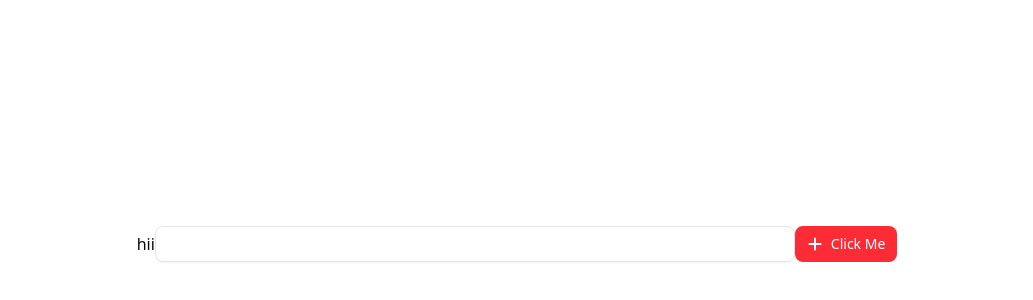
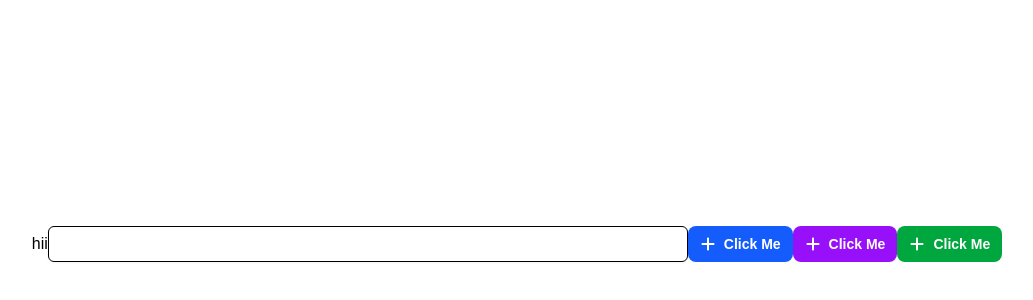
Before and after one commit to AbdulCoforge/shop-manager, a Next.js app: page / in a window 1280 px wide. Shown: the part 156-456 px from the top of the page, without its empty margins (123-1156 px from the left). Built offline with nearby package versions, Linux system fonts and the light colour scheme.

Commit message:
new design added in assetsfolder and button configurations done

```diff
--- a/app/globals.css
+++ b/app/globals.css
@@ -1,7 +1,4 @@
 @import "tailwindcss";
-@import "tw-animate-css";
-
-@custom-variant dark (&:is(.dark *));
 
 :root {
   /* Neutral palette */
@@ -33,158 +30,41 @@
 
   /* Gray shades */
   --gray-100: #ececf0;
-  --radius: 0.625rem;
-  --background: oklch(1 0 0);
-  --foreground: oklch(0.145 0 0);
-  --card: oklch(1 0 0);
-  --card-foreground: oklch(0.145 0 0);
-  --popover: oklch(1 0 0);
-  --popover-foreground: oklch(0.145 0 0);
-  --primary: oklch(0.205 0 0);
-  --primary-foreground: oklch(0.985 0 0);
-  --secondary: oklch(0.97 0 0);
-  --secondary-foreground: oklch(0.205 0 0);
-  --muted: oklch(0.97 0 0);
-  --muted-foreground: oklch(0.556 0 0);
-  --accent: oklch(0.97 0 0);
-  --accent-foreground: oklch(0.205 0 0);
-  --destructive: oklch(0.577 0.245 27.325);
-  --border: oklch(0.922 0 0);
-  --input: oklch(0.922 0 0);
-  --ring: oklch(0.708 0 0);
-  --chart-1: oklch(0.646 0.222 41.116);
-  --chart-2: oklch(0.6 0.118 184.704);
-  --chart-3: oklch(0.398 0.07 227.392);
-  --chart-4: oklch(0.828 0.189 84.429);
-  --chart-5: oklch(0.769 0.188 70.08);
-  --sidebar: oklch(0.985 0 0);
-  --sidebar-foreground: oklch(0.145 0 0);
-  --sidebar-primary: oklch(0.205 0 0);
-  --sidebar-primary-foreground: oklch(0.985 0 0);
-  --sidebar-accent: oklch(0.97 0 0);
-  --sidebar-accent-foreground: oklch(0.205 0 0);
-  --sidebar-border: oklch(0.922 0 0);
-  --sidebar-ring: oklch(0.708 0 0);
 
 }
 
 @theme inline {
 
-  /* Background colors */
-  --background-color: var(--white-100);
-  --primary-bg-color: var(--blue-50);
-  --secondary-bg-color: var(--purple-50);
-  --tertiary-bg-color: var(--green-50);
+    /* Backgrounds */
+  --color-background: var(--white-100);
+  --color-bg-primary: var(--blue-50);
+  --color-bg-secondary: var(--purple-50);
+  --color-bg-tertiary: var(--green-50);
 
-  /* First Grade colors */
-  --primary-color: var(--blue-500);
-  --secondary-color: var(--purple-500);
-  --tertiary-color: var(--green-500);
-  --error-color: var(--red-400);
+  /* Brand / primary colors */
+  --color-primary: var(--blue-500);
+  --color-secondary: var(--purple-500);
+  --color-tertiary: var(--green-500);
+  --color-error: var(--red-400);
 
-  /* Second Grade colors */
-  --sg-primary-color: var(--gray-100);
-  --sg-secondary-color: var(--orange-300);
-  --sg-tertiary-color: var(--green-300);
+  /* Soft / secondary grades */
+  --color-primary-soft: var(--gray-100);
+  --color-secondary-soft: var(--orange-300);
+  --color-tertiary-soft: var(--green-300);
 
-  /* Third Grade colors */
-  --success-transparent-color: var(--green-100);
-  --warning-transparent-color: var(--orange-100);
+  /* State backgrounds */
+  --color-success-bg: var(--green-100);
+  --color-warning-bg: var(--orange-100);
 
   /* Text colors */
-  --primary-text-color: var(--gray-950);
-  --secondary-text-color: var(--white-100);
-  --tertiary-text-color: var(--gray-400);
-  --success-text-color: var(--green-500);
-  --warning-text-color: var(--orange-500);
-  --color-sidebar-ring: var(--sidebar-ring);
-  --color-sidebar-border: var(--sidebar-border);
-  --color-sidebar-accent-foreground: var(--sidebar-accent-foreground);
-  --color-sidebar-accent: var(--sidebar-accent);
-  --color-sidebar-primary-foreground: var(--sidebar-primary-foreground);
-  --color-sidebar-primary: var(--sidebar-primary);
-  --color-sidebar-foreground: var(--sidebar-foreground);
-  --color-sidebar: var(--sidebar);
-  --color-chart-5: var(--chart-5);
-  --color-chart-4: var(--chart-4);
-  --color-chart-3: var(--chart-3);
-  --color-chart-2: var(--chart-2);
-  --color-chart-1: var(--chart-1);
-  --color-ring: var(--ring);
-  --color-input: var(--input);
-  --color-border: var(--border);
-  --color-destructive: var(--destructive);
-  --color-accent-foreground: var(--accent-foreground);
-  --color-accent: var(--accent);
-  --color-muted-foreground: var(--muted-foreground);
-  --color-muted: var(--muted);
-  --color-secondary-foreground: var(--secondary-foreground);
-  --color-secondary: var(--secondary);
-  --color-primary-foreground: var(--primary-foreground);
-  --color-primary: var(--primary);
-  --color-popover-foreground: var(--popover-foreground);
-  --color-popover: var(--popover);
-  --color-card-foreground: var(--card-foreground);
-  --color-card: var(--card);
-  --color-foreground: var(--foreground);
-  --color-background: var(--background);
-  --radius-sm: calc(var(--radius) - 4px);
-  --radius-md: calc(var(--radius) - 2px);
-  --radius-lg: var(--radius);
-  --radius-xl: calc(var(--radius) + 4px);
-  --radius-2xl: calc(var(--radius) + 8px);
-  --radius-3xl: calc(var(--radius) + 12px);
-  --radius-4xl: calc(var(--radius) + 16px);
-
+  --color-text-primary: var(--gray-950);
+  --color-text-secondary: var(--white-100);
+  --color-text-tertiary: var(--gray-400);
+  --color-text-success: var(--green-500);
+  --color-text-warning: var(--orange-500);
 }
 
 body {
-  background: var(--background-color);
+  background: var(--color-background);
+  font-family: Arial, Helvetica, sans-serif;
 }
-
-.dark {
-  --background: oklch(0.145 0 0);
-  --foreground: oklch(0.985 0 0);
-  --card: oklch(0.205 0 0);
-  --card-foreground: oklch(0.985 0 0);
-  --popover: oklch(0.205 0 0);
-  --popover-foreground: oklch(0.985 0 0);
-  --primary: oklch(0.922 0 0);
-  --primary-foreground: oklch(0.205 0 0);
-  --secondary: oklch(0.269 0 0);
-  --secondary-foreground: oklch(0.985 0 0);
-  --muted: oklch(0.269 0 0);
-  --muted-foreground: oklch(0.708 0 0);
-  --accent: oklch(0.269 0 0);
-  --accent-foreground: oklch(0.985 0 0);
-  --destructive: oklch(0.704 0.191 22.216);
-  --border: oklch(1 0 0 / 10%);
-  --input: oklch(1 0 0 / 15%);
-  --ring: oklch(0.556 0 0);
-  --chart-1: oklch(0.488 0.243 264.376);
-  --chart-2: oklch(0.696 0.17 162.48);
-  --chart-3: oklch(0.769 0.188 70.08);
-  --chart-4: oklch(0.627 0.265 303.9);
-  --chart-5: oklch(0.645 0.246 16.439);
-  --sidebar: oklch(0.205 0 0);
-  --sidebar-foreground: oklch(0.985 0 0);
-  --sidebar-primary: oklch(0.488 0.243 264.376);
-  --sidebar-primary-foreground: oklch(0.985 0 0);
-  --sidebar-accent: oklch(0.269 0 0);
-  --sidebar-accent-foreground: oklch(0.985 0 0);
-  --sidebar-border: oklch(1 0 0 / 10%);
-  --sidebar-ring: oklch(0.556 0 0);
-
-}
-
-@layer base {
-  * {
-    @apply border-border outline-ring/50;
-
-  }
-  body {
-    @apply bg-background text-foreground;
-
-  }
-
-}
--- a/app/page.tsx
+++ b/app/page.tsx
@@ -8,7 +8,9 @@ export default function Home() {
     <div className="flex justify-center items-center h-screen w-screen">
         hii
         <InputField className=" w-1/2" type="password"/>
-        <AdvanceButton className=""><FaPlus className="bg-red-500"/>Click Me</AdvanceButton>
+        <AdvanceButton variant="primary" className=""><FaPlus className=""/>Click Me</AdvanceButton>
+        <AdvanceButton variant="secondary" className=""><FaPlus className=""/>Click Me</AdvanceButton>
+        <AdvanceButton variant="tertiary" className=""><FaPlus className=""/>Click Me</AdvanceButton>
     </div>
   );
 }
--- a/components/atoms/AdvanceButton/index.tsx
+++ b/components/atoms/AdvanceButton/index.tsx
@@ -1,7 +1,7 @@
 import { Button } from "@/components/ui/button"
 
 interface AdvanceButtonTypes{
-    variant?: "link" | "secondary" | "outline" | "default" | "primary" | "ghost";
+    variant?:  "secondary" | "tertiary" | "primary" ;
     className?: string;
     children?: string | React.ReactNode;
 }
--- a/components/ui/button.tsx
+++ b/components/ui/button.tsx
@@ -5,34 +5,29 @@ import { cva, type VariantProps } from "class-variance-authority"
 import { cn } from "@/lib/utils"
 
 const buttonVariants = cva(
-  "inline-flex items-center justify-center gap-2 whitespace-nowrap rounded-md text-sm font-medium transition-all disabled:pointer-events-none disabled:opacity-50 [&_svg]:pointer-events-none [&_svg:not([class*='size-'])]:size-4 shrink-0 [&_svg]:shrink-0 outline-none focus-visible:border-ring focus-visible:ring-ring/50 focus-visible:ring-[3px] aria-invalid:ring-primary/20 dark:aria-invalid:ring-primary/40 aria-invalid:border-primary",
+  "inline-flex items-center justify-center gap-2 whitespace-nowrap rounded-lg text-sm font-medium transition-all disabled:pointer-events-none disabled:opacity-50 [&_svg]:pointer-events-none [&_svg:not([class*='size-'])]:size-4 shrink-0 [&_svg]:shrink-0 outline-none focus-visible:border-ring focus-visible:ring-ring/50 focus-visible:ring-[3px] aria-invalid:ring-primary/20 dark:aria-invalid:ring-primary/40 aria-invalid:border-primary",
   {
     variants: {
       variant: {
-        default: "bg-primary text-primary-foreground hover:bg-primary/90",
         primary:
-          "bg-red-500 text-white cursor-pointer hover:bg-red-500/90 focus-visible:ring-red-500/20 dark:focus-visible:ring-red-500/40 dark:bg-red-500/60",
-        outline:
-          "border bg-red-500 shadow-xs hover:bg-accent hover:text-accent-foreground dark:bg-input/30 dark:border-input dark:hover:bg-input/50",
+          "bg-[var(--color-primary)] text-[var(--color-text-secondary)] font-bold cursor-pointer hover:brightness-90  ",
         secondary:
-          "bg-secondary text-secondary-foreground hover:bg-secondary/80",
-        ghost:
-          "hover:bg-accent hover:text-accent-foreground dark:hover:bg-accent/50",
-        link: "text-primary underline-offset-4 hover:underline",
+          "bg-[var(--color-secondary)] text-[var(--color-text-secondary)] font-bold cursor-pointer hover:brightness-90 ",
+        tertiary: "bg-[var(--color-tertiary)] text-[var(--color-text-secondary)] font-bold cursor-pointer  hover:brightness-90 ",
       },
       size: {
         default: "h-9 px-4 py-2 has-[>svg]:px-3",
-        xs: "h-6 gap-1 rounded-md px-2 text-xs has-[>svg]:px-1.5 [&_svg:not([class*='size-'])]:size-3",
-        sm: "h-8 rounded-md gap-1.5 px-3 has-[>svg]:px-2.5",
-        lg: "h-10 rounded-md px-6 has-[>svg]:px-4",
+        xs: "h-6 gap-1 rounded-lg px-2 text-xs has-[>svg]:px-1.5 [&_svg:not([class*='size-'])]:size-3",
+        sm: "h-8 rounded-lg gap-1.5 px-3 has-[>svg]:px-2.5",
+        lg: "h-10 rounded-lg px-6 has-[>svg]:px-4",
         icon: "size-9",
-        "icon-xs": "size-6 rounded-md [&_svg:not([class*='size-'])]:size-3",
+        "icon-xs": "size-6 rounded-lg [&_svg:not([class*='size-'])]:size-3",
         "icon-sm": "size-8",
         "icon-lg": "size-10",
       },
     },
     defaultVariants: {
-      variant: "default",
+      variant: "primary",
       size: "default",
     },
   }
@@ -40,7 +35,7 @@ const buttonVariants = cva(
 
 function Button({
   className,
-  variant = "default",
+  variant = "primary",
   size = "default",
   asChild = false,
   ...props
```
